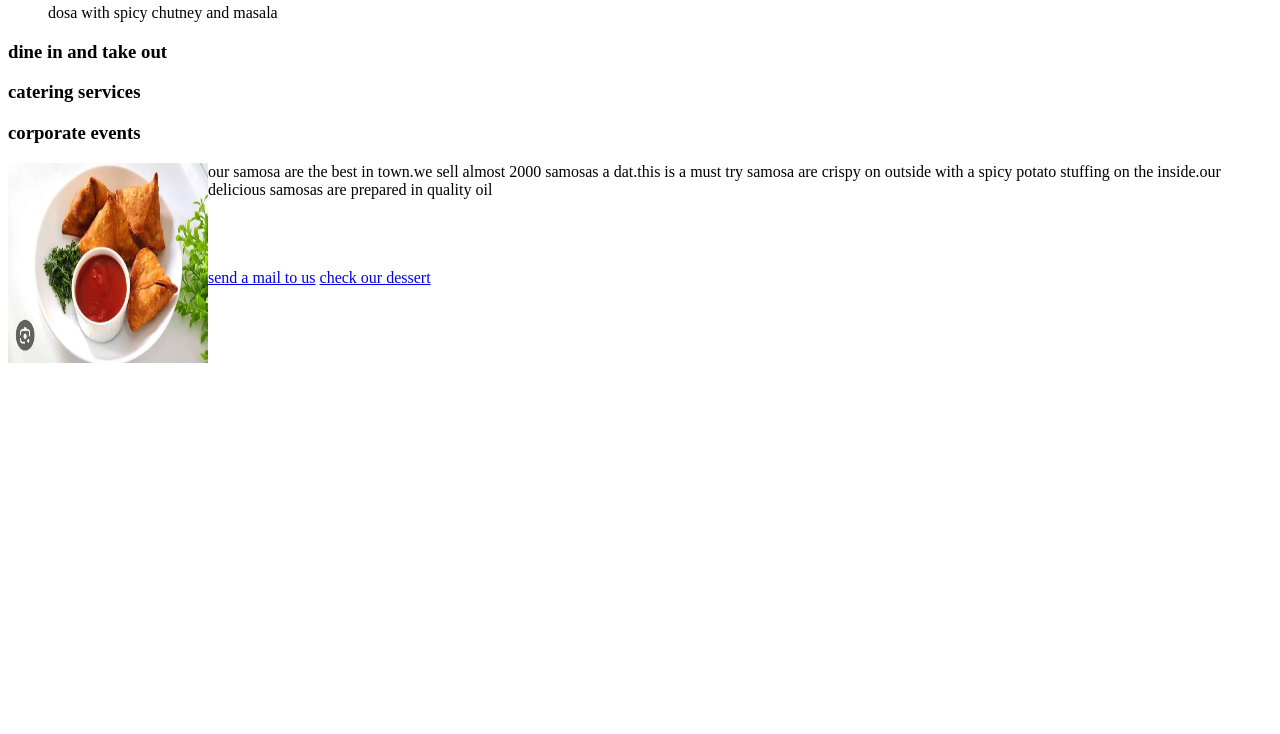
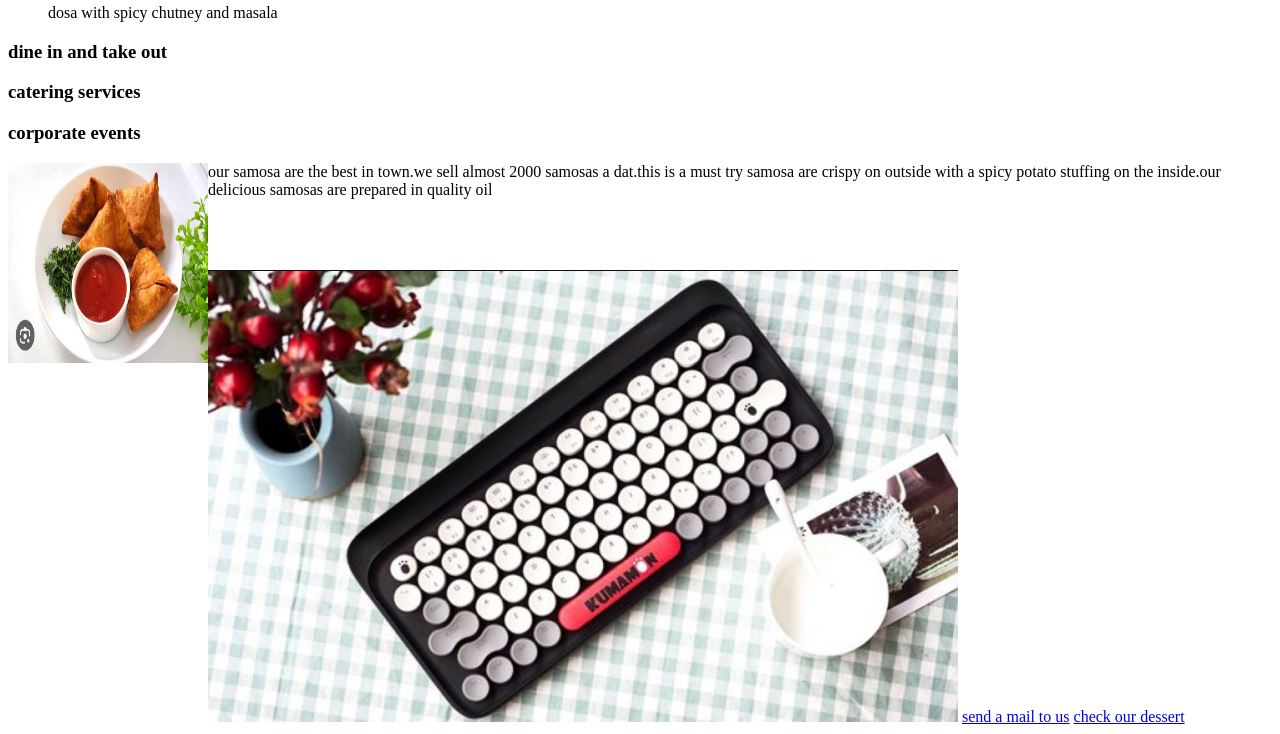
Before and after one commit to mohamedmoha747/restaurant, a plain HTML site: page index.html in a window 1280 px wide. Shown: the part 432-1166 px from the top of the page. Before the commit the page ends 800 px from the top, so only its background shows below. Drawn offline with Linux system fonts and the light colour scheme.

Commit message:
added image

```diff
--- a/index.html
+++ b/index.html
@@ -32,6 +32,7 @@
 <br>
 <br>
 <br>
+<img src="/images/slide.png" alt="thaslim">
 <a href="mailto:spicyhut@gmail.com">send a mail to us</a>
 <a href="menu.html#dessert">check our dessert</a>
 
```
Also changed, not shown: images/slide.png (added).
